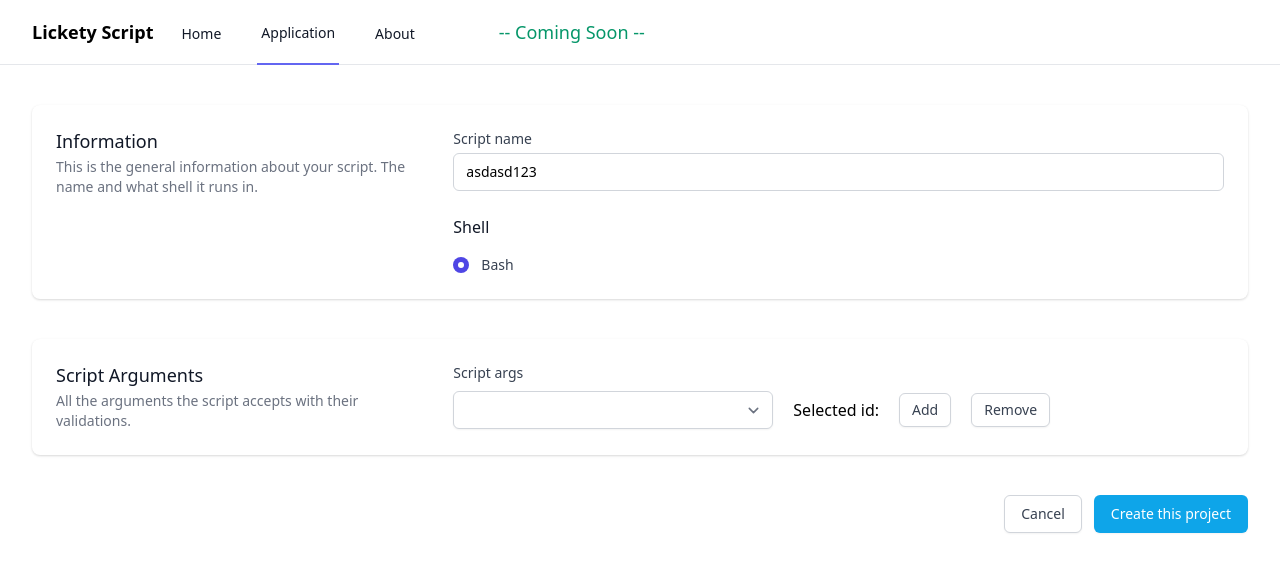
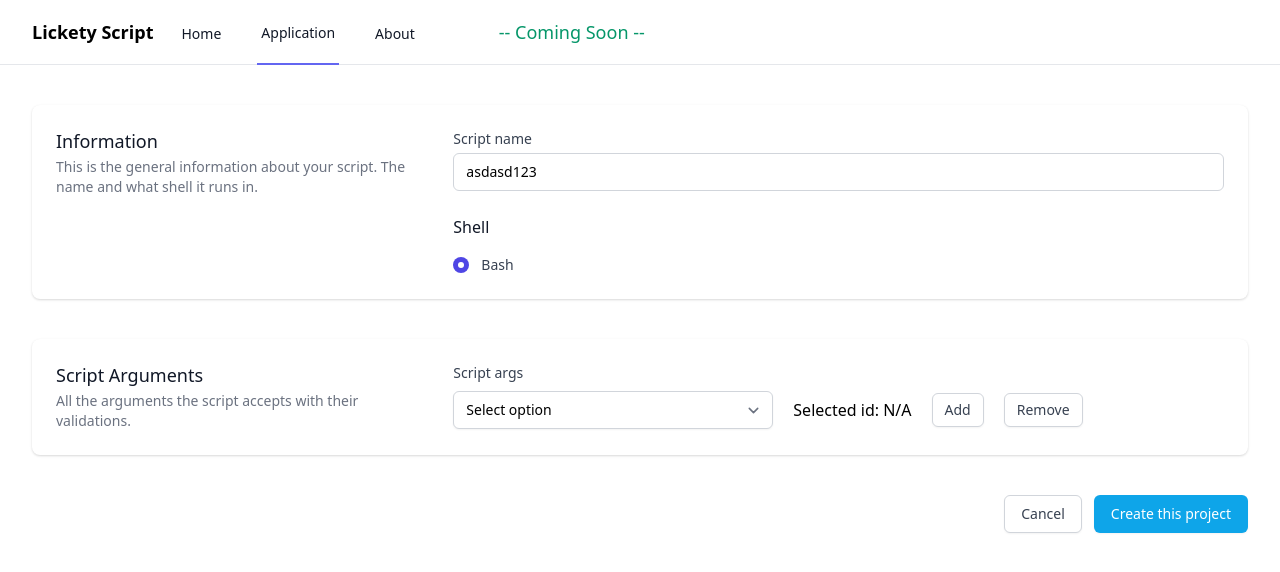
Before and after one commit to mikeleitz/licketyscript-portal, a Vue app: page /licketyScriptApp in a window 1280 px wide. Shown: the top 572 px of the page. Built offline with nearby package versions, Linux system fonts and the light colour scheme; what @tailwindcss/typography would draw is missing.

Commit message:
Fixed stupid vue. Can't use 'this' keyword on v-bind, etc.

```diff
--- a/src/components/App/ScriptInput.vue
+++ b/src/components/App/ScriptInput.vue
@@ -15,15 +15,27 @@
                 </label>
                 <div class="mt-2 flex items-center space-x-5">
 
-                  <select v-model="this.selected"
+                  <select v-model="selectedBashOption"
+                      class="max-w-lg block focus:ring-indigo-500 focus:border-indigo-500 w-full shadow-sm sm:max-w-xs sm:text-sm border-gray-300 rounded-md">
+                    <option disabled value="">Select option</option>
+                    <option v-for="bashOption in bashOptions"
+                            v-bind:value="bashOption.id"
+                            :key="bashOption.id">
+                      {{bashOption.value}}
+                    </option>
+                  </select>
+
+                  <span>Selected id: {{ selectedBashOption != '' ? selectedBashOption : 'N/A' }}</span>
+
+<!--                  <select v-model="this.selected"
                           class="max-w-lg block focus:ring-indigo-500 focus:border-indigo-500 w-full shadow-sm sm:max-w-xs sm:text-sm border-gray-300 rounded-md">
                     <option v-for="option in bashOptions"
                             v-bind:key="option.id"
                             v-bind:value="option.id">
                       {{ option.value }}
                     </option>
-                  </select>
-                  <span v-if="this.selected != null">Selected id: {{ this.selected != null ? this.selected.id : '' }}</span>
+                  </select>-->
+<!--                  <span v-if="this.selected != null">Selected id: {{ this.selected != null ? this.selected.id : '' }}</span>-->
 
                   <button type="button" @click="addScriptArg"
                           class="bg-white py-2 px-3 border border-gray-300 rounded-md shadow-sm text-sm leading-4 font-medium text-gray-700 hover:bg-gray-50 focus:outline-none focus:ring-2 focus:ring-offset-2 focus:ring-indigo-500">
@@ -56,7 +68,8 @@ export default {
     return {
       showButton: true,
       id: -1,
-      bashOptions: [ ]
+      bashOptions: [ ],
+      selectedBashOption: ''
     }
   },
   methods: {
@@ -69,15 +82,13 @@ export default {
       console.info('Created new option: ' + newBashOption + ' with id: ' + newBashOption.id)
 
       this.bashOptions.unshift({ id: newBashOption.id, value: newBashOption.longName })
-
-      this.selected = this.bashOptions[0].id
     },
     removeScriptArg: function () {
       let id = this.selected
       console.info("hello from remove with id " + id)
       let optionIndex = this.bashOptions.findIndex(arrayOption => arrayOption.id === id)
       this.bashOptions.splice(optionIndex, 1)
-      this.selected = this.bashOptions[0].id
+      // this.selected = this.bashOptions[0].id
     }
   }
 }
--- a/src/components/App/mixins/ScriptInputTypeMixin.js
+++ b/src/components/App/mixins/ScriptInputTypeMixin.js
@@ -28,14 +28,12 @@ export default {
             storeState: store.state,
             scriptInProgress: store.state.scriptInProgress,
             thisScriptInput: null,
-            selected: '',
         }
     },
     watch: {
-        selected: function (val, oldVal) {
+        selectedBashOption: function (val, oldVal) {
             console.info('old val: ' + oldVal + '; new val: ' + val)
-            console.info('script in progress: ' + this.scriptInProgress)
-            console.info('Arg: ' + this.scriptInProgress.getOptionIndex(1))
+            // this.selectedBashOption = val
         }
     }
 }
```
